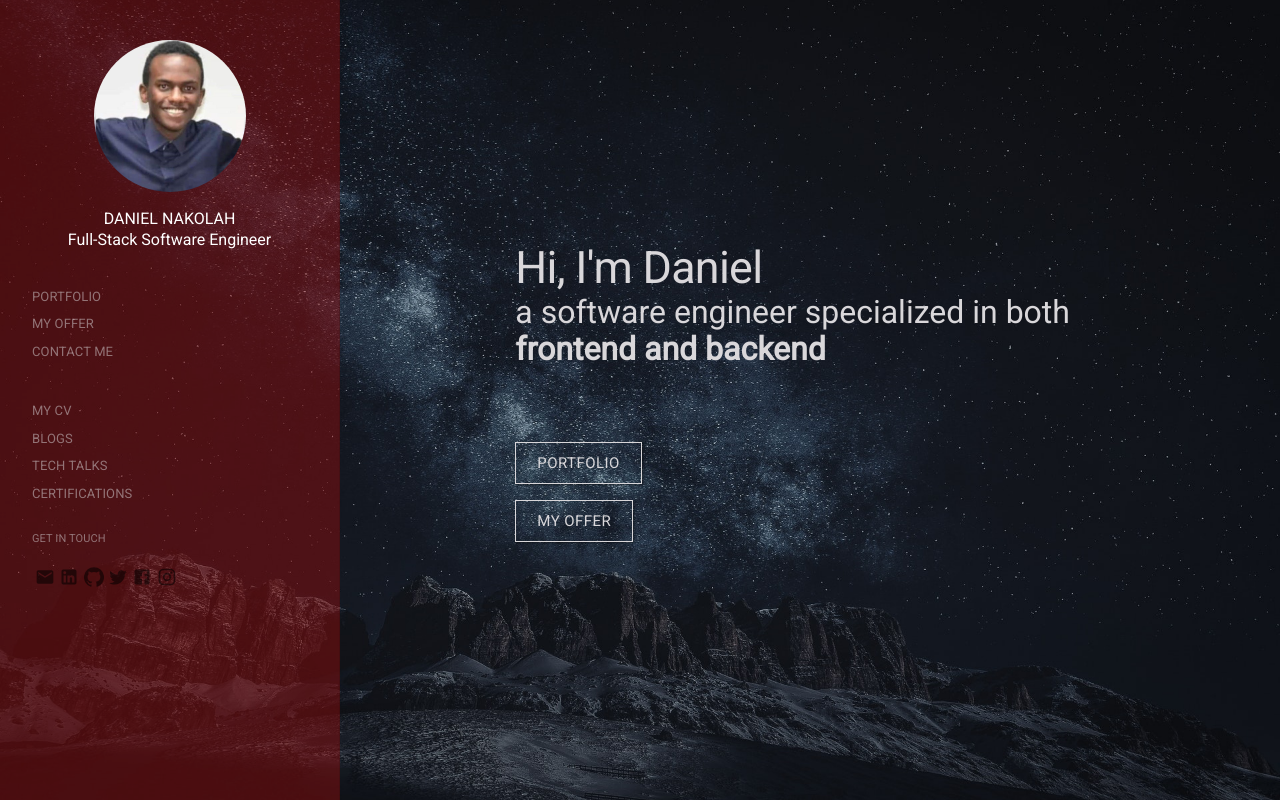
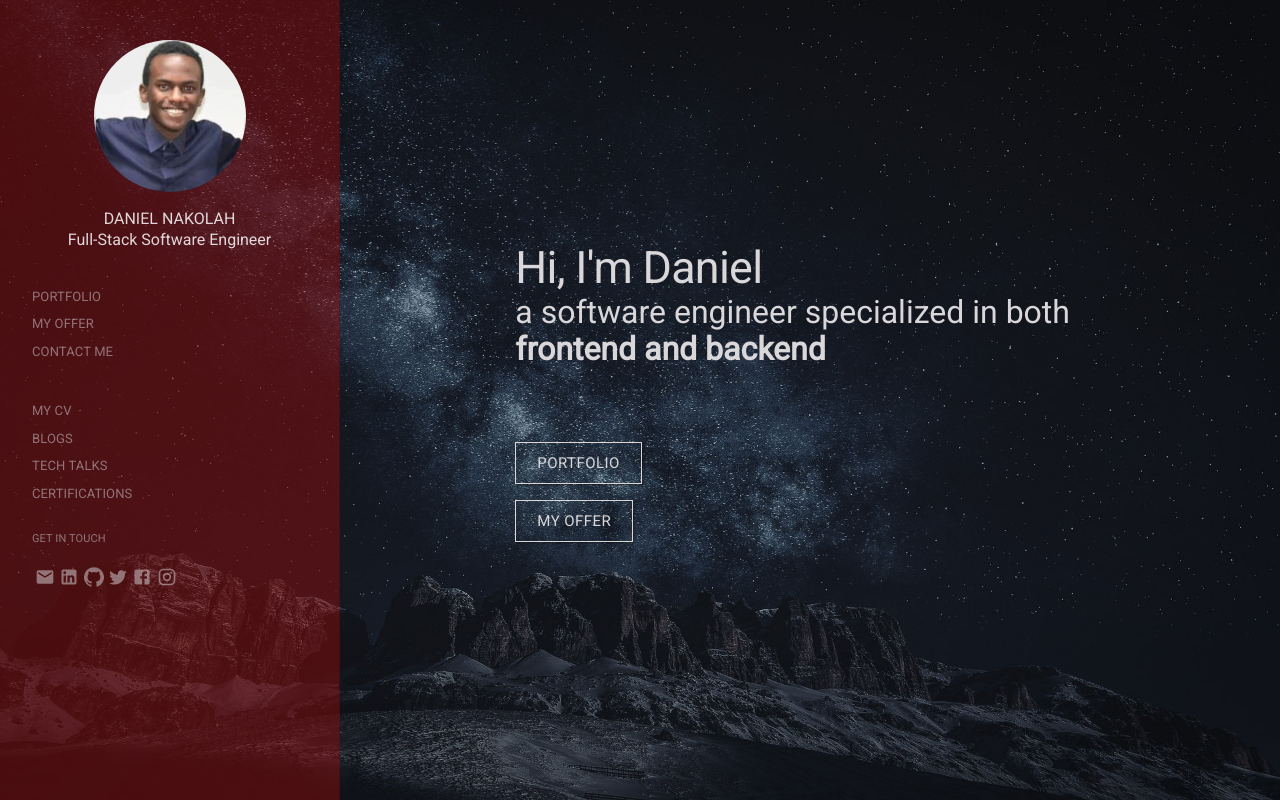
Before and after one commit to isnakolah/portfolio-client, a React (Create React App) app: page / in a window 1280 px wide. Built offline with nearby package versions, Linux system fonts and the light colour scheme.

Commit message:
Update the icon color

```diff
--- a/src/components/Nav.js
+++ b/src/components/Nav.js
@@ -42,7 +42,7 @@ const useStyles = makeStyles((theme) => ({
     marginTop: 40,
     cursor: "pointer",
     boxShadow: "none",
-    color: "white",
+    color: "#ffffffd4",
     backgroundColor: "#ce5c5c00",
     "& h5": {
       fontSize: 16,
--- a/src/components/SocialIcon.js
+++ b/src/components/SocialIcon.js
@@ -1,12 +1,25 @@
 import React from "react";
 import { ListItem, IconButton } from "@material-ui/core";
 import PropTypes from "prop-types";
+import { makeStyles } from "@material-ui/styles";
+
+const useStyles = makeStyles(() => ({
+  icon: {
+    "& span svg": {
+      fill: "#d9d7da80",
+      "&:hover": {
+        fill: "white",
+      },
+    },
+  },
+}));
 
 const SocialIcon = ({ name, to, icon }) => {
+  const classes = useStyles();
   return (
     <ListItem key={name} disableGutters>
       <a href={to} target="_blank" rel="noopener noreferrer">
-        <IconButton aria-label={name} size="small">
+        <IconButton aria-label={name} size="small" className={classes.icon}>
           {icon}
         </IconButton>
       </a>
```
